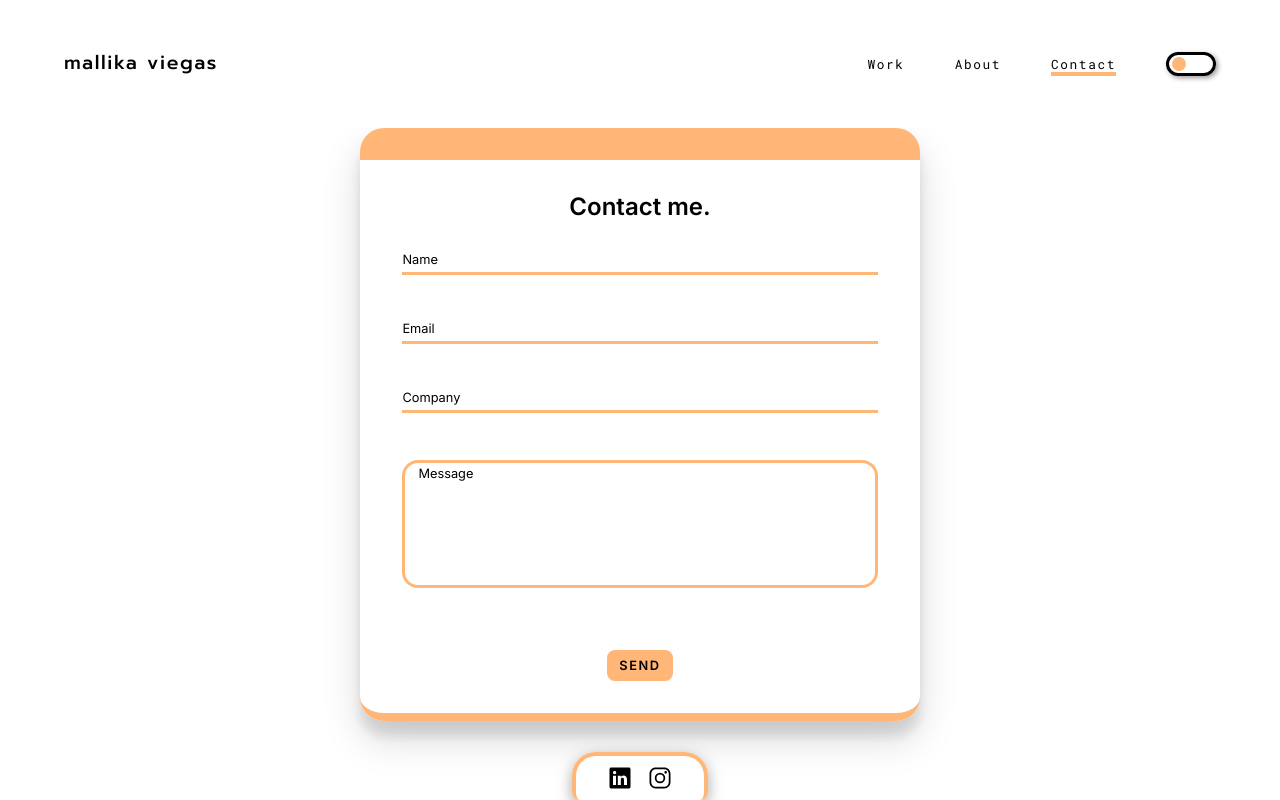
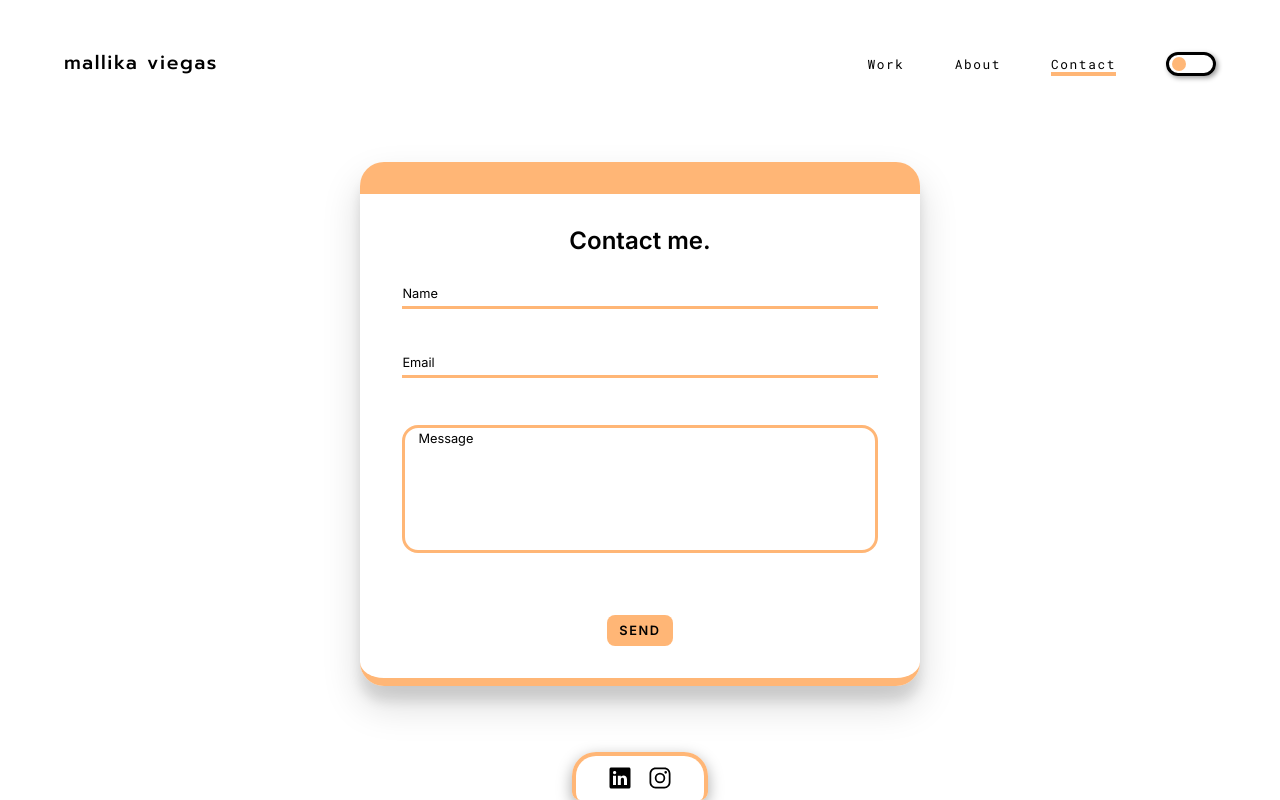
Before and after one commit to raps2019/mallika-viegas, a React (Create React App) app: page /contact in a window 1280 px wide. Built offline with nearby package versions, Linux system fonts and the light colour scheme; a web font is replaced by a local one.

Commit message:
debugging netlify form

```diff
--- a/src/components/pages/contact/ContactForm.js
+++ b/src/components/pages/contact/ContactForm.js
@@ -56,7 +56,7 @@ const ContactForm = () => {
           <Styled.Label>Email</Styled.Label>
         </Styled.FieldContainer>
 
-        <Styled.FieldContainer>
+        {/* <Styled.FieldContainer>
           <Styled.Input
             type="text"
             placeholder=" "
@@ -66,7 +66,7 @@ const ContactForm = () => {
             required
           ></Styled.Input>
           <Styled.Label>Company</Styled.Label>
-        </Styled.FieldContainer>
+        </Styled.FieldContainer> */}
 
         <Styled.TextAreaContainer>
           <Styled.TextArea
@@ -84,7 +84,6 @@ const ContactForm = () => {
         </Styled.FieldContainer>
 
         <Styled.Button type="submit">SEND</Styled.Button>
-        <input type="hidden" name="contact" value="contact"></input>
       </Styled.Form>
     </Styled.FormContainer>
   );
```
